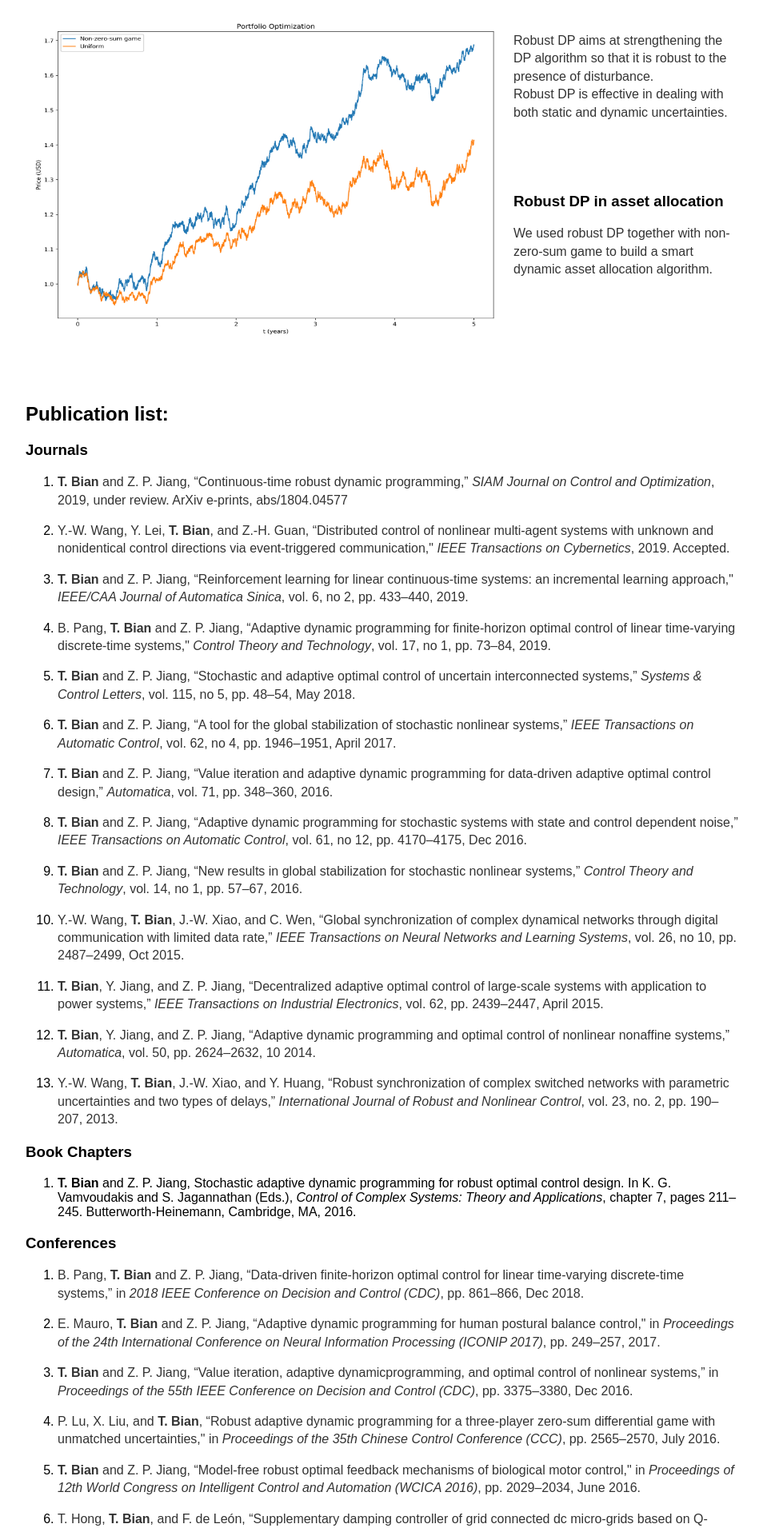
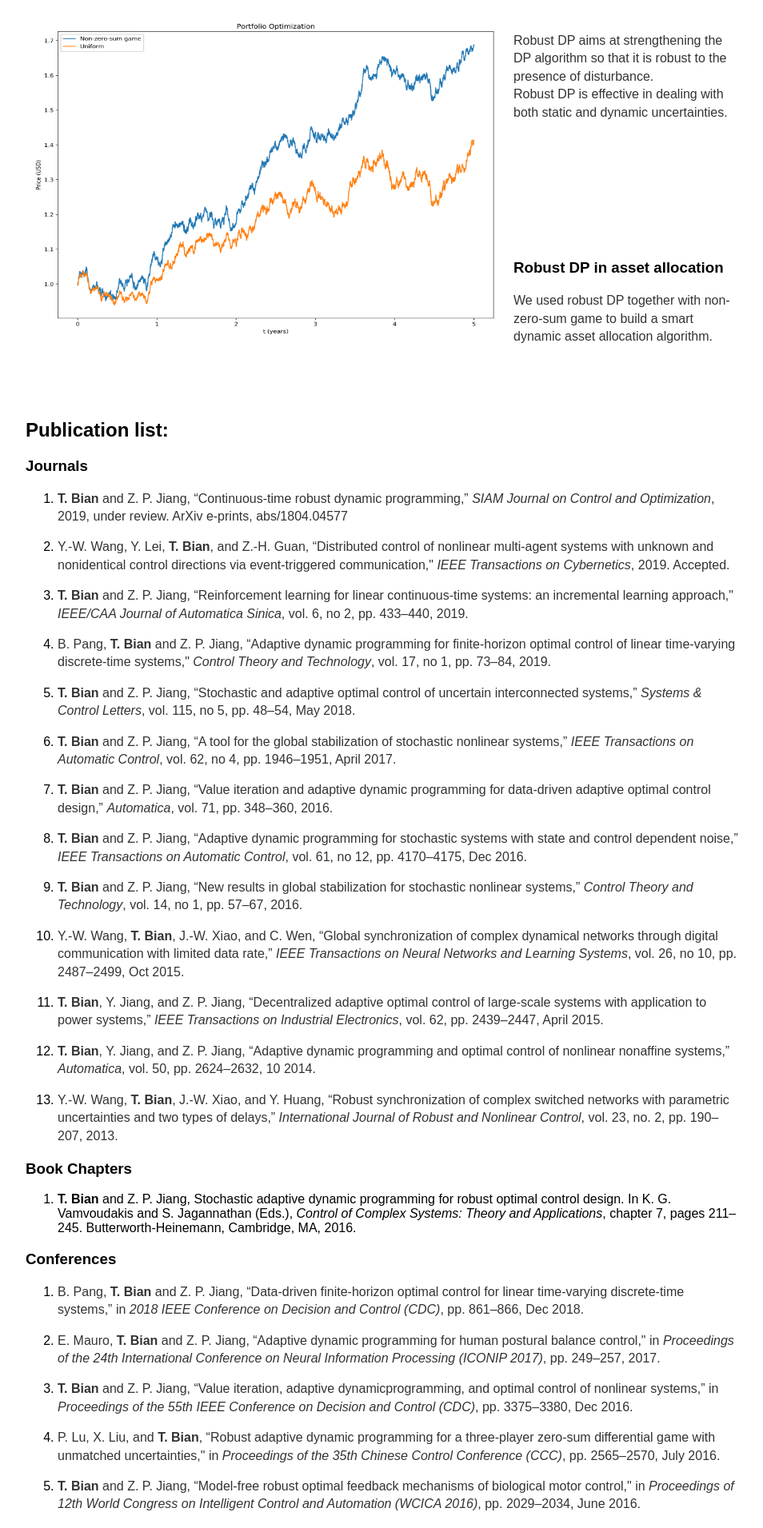
Before and after one commit to tao-bian-nyu/tao-bian-nyu.github.io, a Jekyll site: the page built from research/index.md, in a window 1280 px wide. Shown: the part 2059-3970 px from the top of the page at 80% size, without its empty margins (160-1114 px from the left). Built offline with Jekyll 4.4.1, drawn with Linux system fonts in a browser that asks for light colours; formulas are drawn with MathJax 3.

Commit message:
Update topics.html

```diff
--- a/_includes/topics.html
+++ b/_includes/topics.html
@@ -67,9 +67,10 @@ However, despite its popularity, VI is flawed as it is only applicable in discre
 <div class="two">
  <p> Robust DP aims at strengthening the DP algorithm so that it is robust to the presence of disturbance. <br>
  Robust DP is effective in dealing with both static and dynamic uncertainties.</p>
- <br/>
- <br/>
- <br/>
+<p>&nbsp;</p>
+<p>&nbsp;</p>
+<p>&nbsp;</p>
+<p>&nbsp;</p>
   <h3> Robust DP in asset allocation</h3>
   <p> We used robust DP together with non-zero-sum game to build a smart dynamic asset allocation algorithm. </p>
  </div>
```
